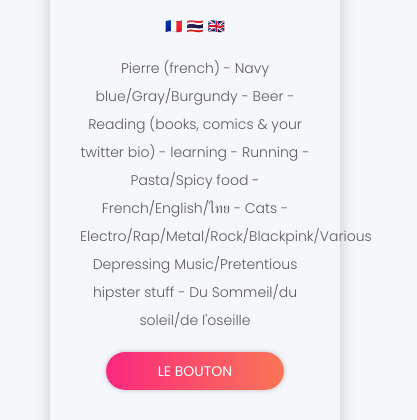
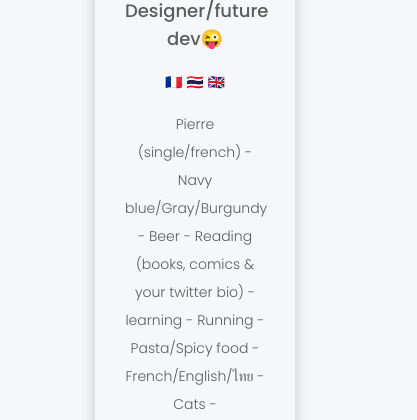
Before and after one commit to pierreclaude99/profile, a plain HTML site: page index.html in a window 390 px wide. Shown: the part 361-781 px from the top of the page, 417 px wide, since content can reach past the window. Drawn offline with Linux system fonts and the light colour scheme.

Commit message:
my profile page

```diff
--- a/index.html
+++ b/index.html
@@ -3,6 +3,7 @@
     <link rel="stylesheet" href="/style.css">
     <title>Sur les conseils de mon psy</title>
     <meta charset="UTF-8">
+    <meta name="viewport" content="width=device-width, initial-scale=1">
     <link href="https://fonts.googleapis.com/css2?family=Poppins:ital,wght@0,100;0,200;0,300;0,400;0,500;0,600;0,700;0,800;0,900;1,100;1,200;1,300;1,400;1,500;1,600;1,700;1,800;1,900&display=swap" rel="stylesheet">
     <link rel="stylesheet" href="https://use.fontawesome.com/releases/v5.6.3/css/all.css">
   </head>
@@ -13,7 +14,7 @@
         <h1>Pierre <strong>Claude</strong></h1>
         <h2>😎Ui Designer/future dev😜</h2>
         <p>🇫🇷 🇹🇭 🇬🇧</p>
-        <p>Pierre (french) - Navy blue/Gray/Burgundy - Beer - Reading (books, comics & your twitter bio) - learning - Running - Pasta/Spicy food - French/English/ไทย - Cats - Electro/Rap/Metal/Rock/Blackpink/Various Depressing Music/Pretentious hipster stuff - Du Sommeil/du soleil/de l'oseille</p>
+        <p>Pierre (single/french) - Navy blue/Gray/Burgundy - Beer - Reading (books, comics & your twitter bio) - learning - Running - Pasta/Spicy food - French/English/ไทย - Cats - Electro/Rap/Metal/Rock/Blackpink/Various Depressing Music/Pretentious hipster stuff - Du Sommeil/du soleil/de l'oseille</p>
         <a href="#" class="fancy-ass-btn">le bouton</a>
 
         <hr class="sep">
--- a/style.css
+++ b/style.css
@@ -23,9 +23,28 @@ h2 {
 
 .container{
     max-width: 700px;
-    min-width: 365px;
     margin: auto;
 }
+
+@media (max-width: 960px) {
+  /* For a screen < 960px, this CSS will be read */
+  .container {
+    width: 700px;
+  }
+}
+@media (max-width: 720px) {
+  /* For a screen < 720px, this CSS will be read */
+  .container {
+    width: 500px;
+  }
+}
+@media (max-width: 540px) {
+  /* For a screen < 540px, this CSS will be read */
+  .container {
+    width: 300px;
+  }
+}
+
 
 
 .card{
```
